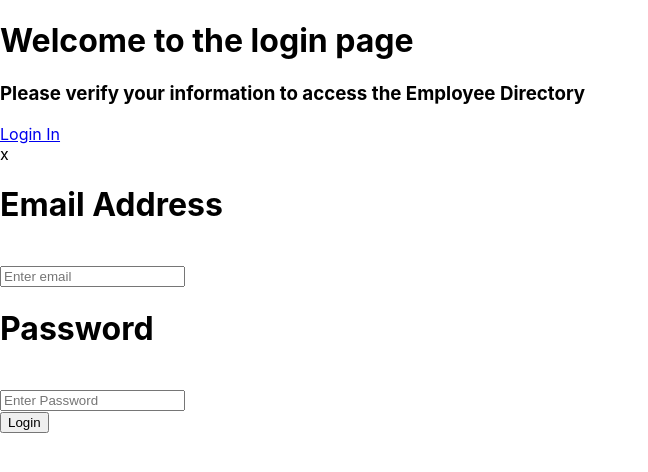
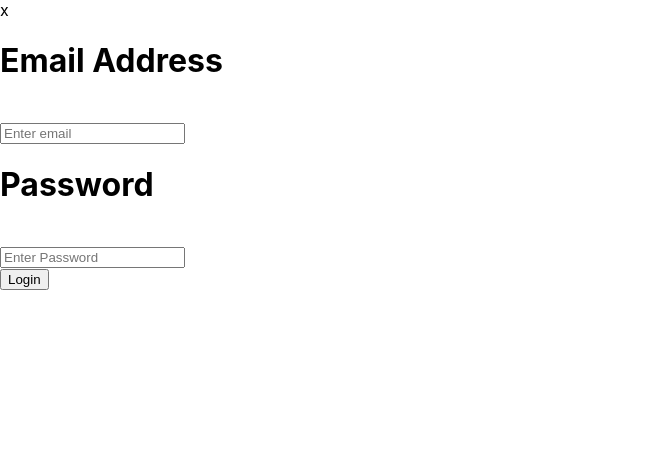
Before and after one commit to SullyBJimenez/EDP_Hackathon, a React (Create React App) app in the folder client-side/: page /login in a window 1280 px wide. Shown: the top 472 px of the page, without its empty margins (0-648 px from the left). Built offline with nearby package versions, Linux system fonts and the light colour scheme.

Commit message:
updated home page

```diff
--- a/client-side/src/App.js
+++ b/client-side/src/App.js
@@ -6,9 +6,8 @@ import { Login } from './components/Login';
 function App() {
   return (
     <BrowserRouter>
-      <Home/>
       <Routes>
-        <Route  path="/" exact element={<Home/>}/>
+        <Route path="/" exact element={<Home/>}/>
         <Route path="/home/" exact element={<Home/>}/>
         <Route path="/login/" exact element={<Login />}/>
         <Route/>
--- a/client-side/src/components/Login.jsx
+++ b/client-side/src/components/Login.jsx
@@ -27,7 +27,7 @@ export function Login( { setIsOpen }){
                 window.localStorage.setItem("loggedIn", true);
                 await getData();
                 await setIsOpen(false)
-                navigate('/loginSuccess/');
+                navigate('/search/');
             }
         });
         try {
```
